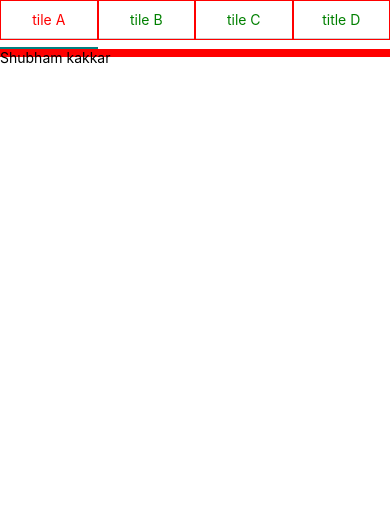
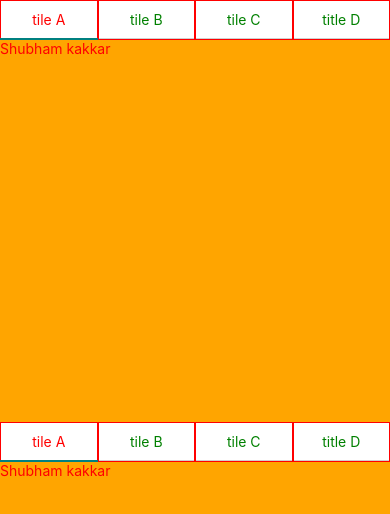
Before and after one commit to shubhamkakkar/segmentGalio, a React Native app: screen / in a window 390 px wide. Shown: the top 514 px of the page. Built offline with nearby package versions, Linux system fonts and the light colour scheme.

Commit message:
TabPanels done work on styling setup

```diff
--- a/App.tsx
+++ b/App.tsx
@@ -4,8 +4,8 @@ import { View, Text } from "react-native";
 
 function Panel({ title }) {
   return (
-    <View>
-      <Text>
+    <View style={{ flex: 1, backgroundColor: "orange" }}>
+      <Text style={{ color: "red" }}>
         {title}
       </Text>
     </View>
@@ -14,6 +14,7 @@ function Panel({ title }) {
 
 export default function App() {
   return (
+    <>
     <Segment
       tiles={["tile A", "tile B", "tile C", "title D"]}
       borderRadius={20}
@@ -21,17 +22,23 @@ export default function App() {
       inactiveTabTextStyle={{ color: "red" }}
       activeTabTextStyle={{ color: "green" }}
       activeTabHighlighterPanelColor={"teal"}
-      tabPanels={[
-        {
-          index: 0,
-          child: <Panel title="Shubham kakkar" />
-        },
-        {
-          index: 1,
-          child: <Panel title="title" />
-        },
-
-      ]}
-    />
+    >
+      <Panel title="Shubham kakkar" />
+      <Panel title="title" />
+    </Segment>
+        <Segment
+        tiles={["tile A", "tile B", "tile C", "title D"]}
+        borderRadius={20}
+        segmentType={"default"}
+        inactiveTabTextStyle={{ color: "red" }}
+        activeTabTextStyle={{ color: "green" }}
+        activeTabHighlighterPanelColor={"teal"}
+      >
+        <Panel title="Shubham kakkar" />
+        <Panel title="title" />
+      </Segment>
+      </>
   );
 }
+
+ // TODO: this.props.children[index] for segment
--- a/Segment.js
+++ b/Segment.js
@@ -28,10 +28,6 @@ export default class Segment extends React.PureComponent {
   };
 
 
-  componentDidUpdate() {
-    console.log("props", this.props)
-  }
-
   render() {
     const {
       segmentType,
@@ -39,21 +35,20 @@ export default class Segment extends React.PureComponent {
       inactiveTabTextStyle,
       activeTabTextStyle,
       activeTabHighlighterPanelColor,
-      tabPanels
+      children
     } = this.props;
 
-    console.log({ tabPanels })
 
     return (
-      <View>
+      <View style={{ flex: 1 }}>
         <Tiles
           {...{
             tiles,
             segmentType,
             inactiveTabTextStyle,
             activeTabTextStyle,
-              tabPanels
           }}
+          tabPanels={children}
           startAnimation={this.startAnimation}
         >
           {segmentType !== "vertical" && (
--- a/Tiles.js
+++ b/Tiles.js
@@ -37,10 +37,10 @@ export default function Titles({
     if (tilesDimensions.length) {
       startAnimation(tilesDimensions, activeTile)
     }
-    console.log({ activeTile })
   }, [activeTile])
   return (
     <ActiveTilePropProvider value={activeTile}>
+      <View>
         <ScrollView
           showsHorizontalScrollIndicator={false}
           horizontal={segmentType === "default" || segmentType === "horizontal"}
@@ -122,17 +122,12 @@ export default function Titles({
             </View>
           </TilesDimensionPropProvider>
         </ScrollView>
-        {
-          tabPanels.map(({ index, child }) => {
-            if (index === activeTile) {
-              return (
-                <View key={index} style={{ flex: 1, backgroundColor: "red" }}>
-                  {child}
-                </View>
-              )
-            }
-          })
-        }
+      </View>
+        {tabPanels.map((res, key) => (
+          <React.Fragment {...{ key }}>
+            {activeTile === key && res}
+          </React.Fragment>
+        ))}
     </ActiveTilePropProvider>
   );
 }
```
Lines whose indentation alone changed are shown as unchanged.
